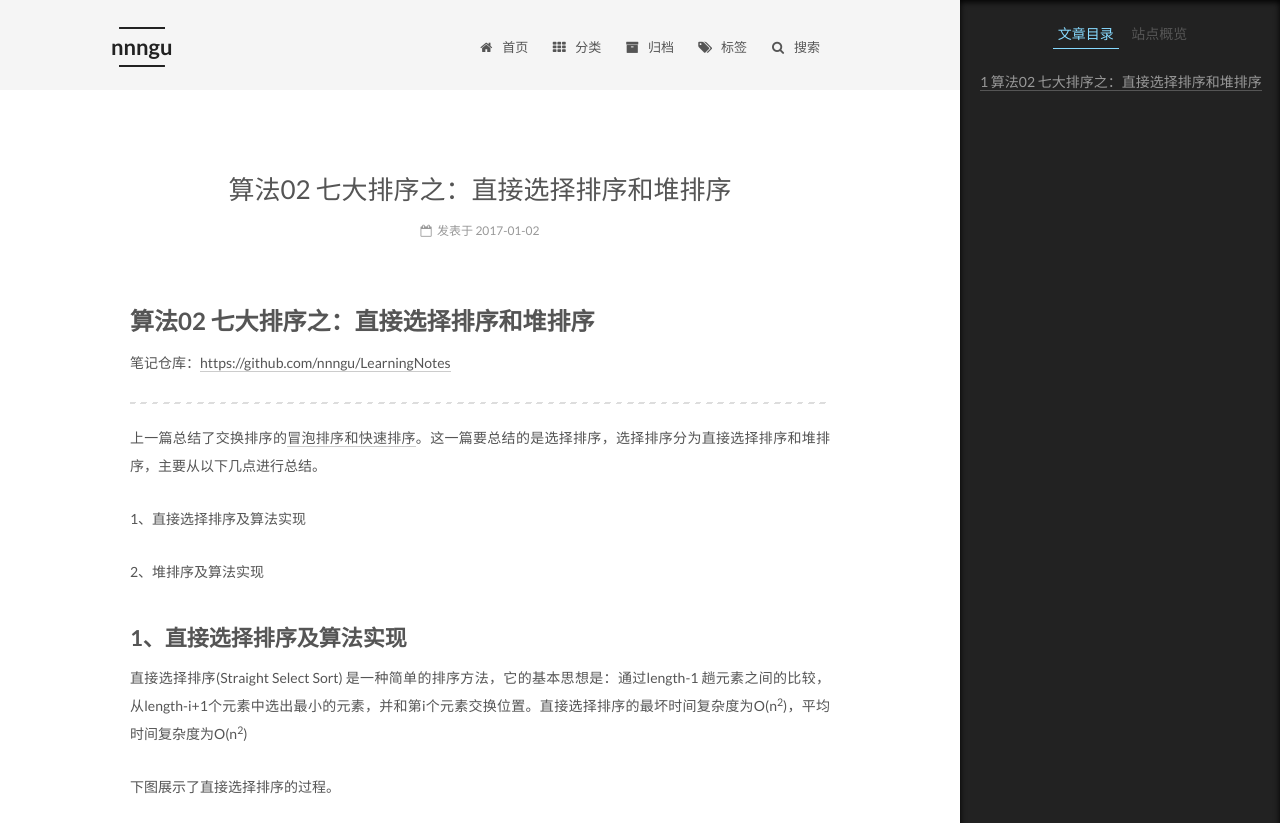
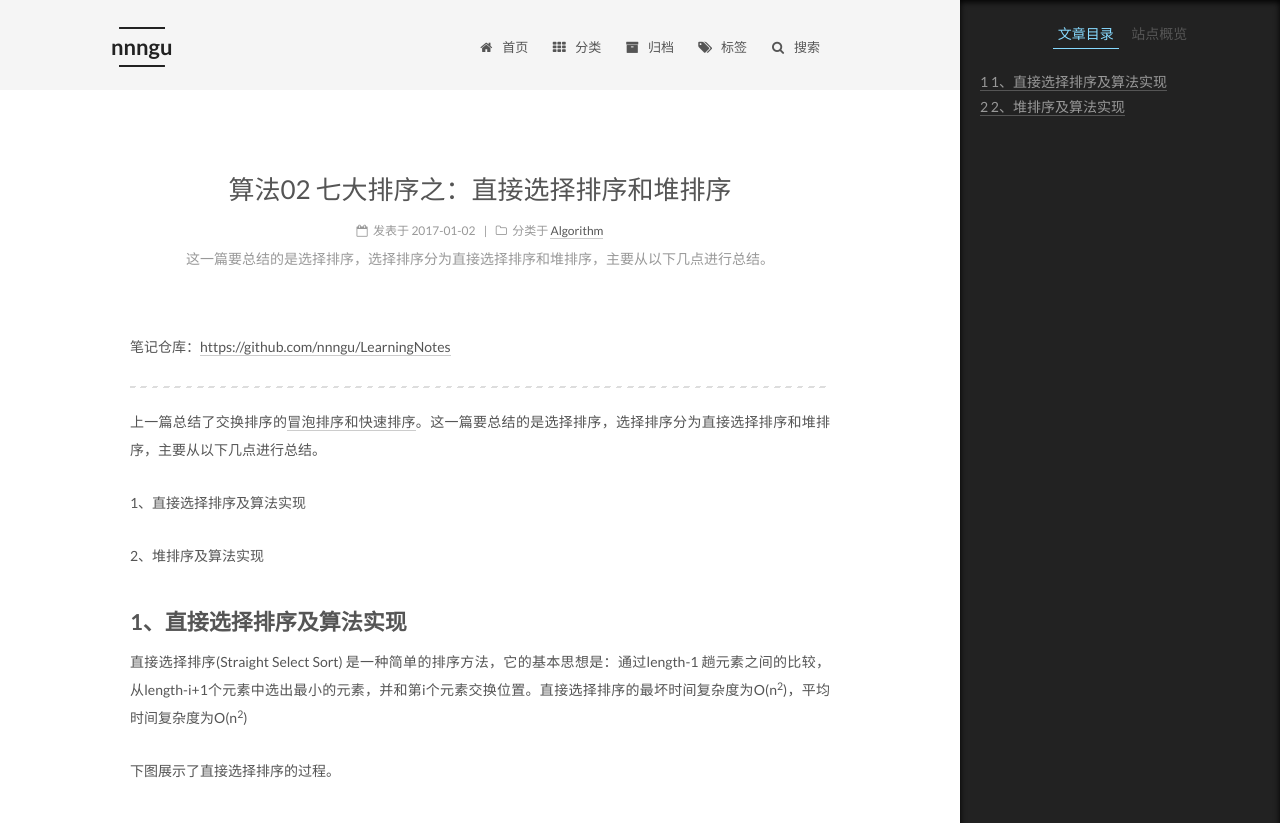
Before and after one commit to nnngu/LearningNotes, a Jekyll site: the page built from _posts/2017-01-02-算法02 七大排序之：直接选择排序和堆排序.md, in a window 1280 px wide and 1400 px high. Shown: the top 823 px of the window. Built offline with Jekyll 4.4.1, drawn with Linux system fonts in a browser that asks for light colours.

Commit message:
修改文件: _posts/2017-01-02-算法02 七大排序之：直接选择排序和堆排序.md

```diff
--- a/_posts/2017-01-02-算法02 七大排序之：直接选择排序和堆排序.md
+++ b/_posts/2017-01-02-算法02 七大排序之：直接选择排序和堆排序.md
@@ -1,4 +1,7 @@
-# 算法02 七大排序之：直接选择排序和堆排序
+---
+categories: Algorithm
+description: 这一篇要总结的是选择排序，选择排序分为直接选择排序和堆排序，主要从以下几点进行总结。
+---
 
 笔记仓库：[https://github.com/nnngu/LearningNotes](https://github.com/nnngu/LearningNotes)
 
```
